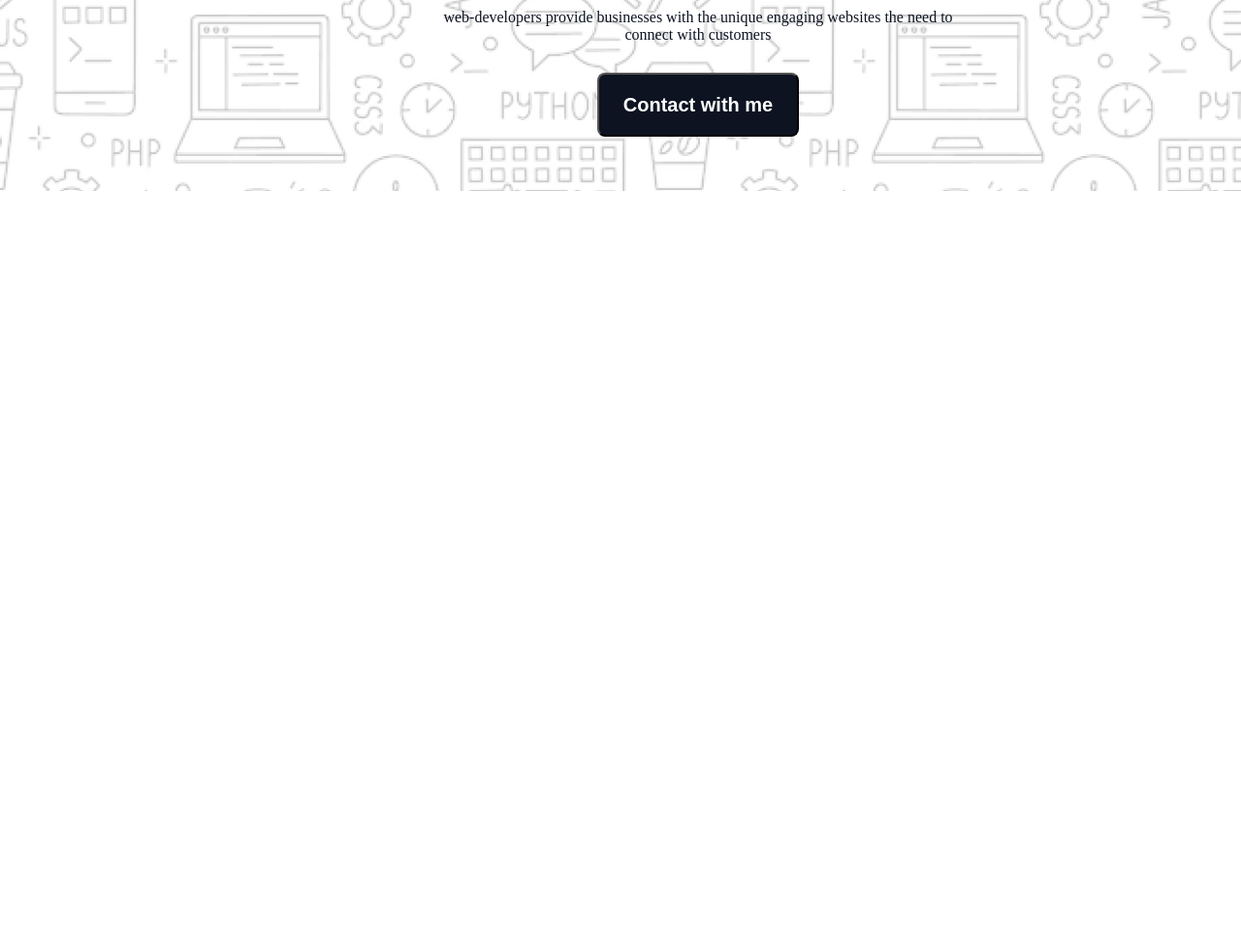
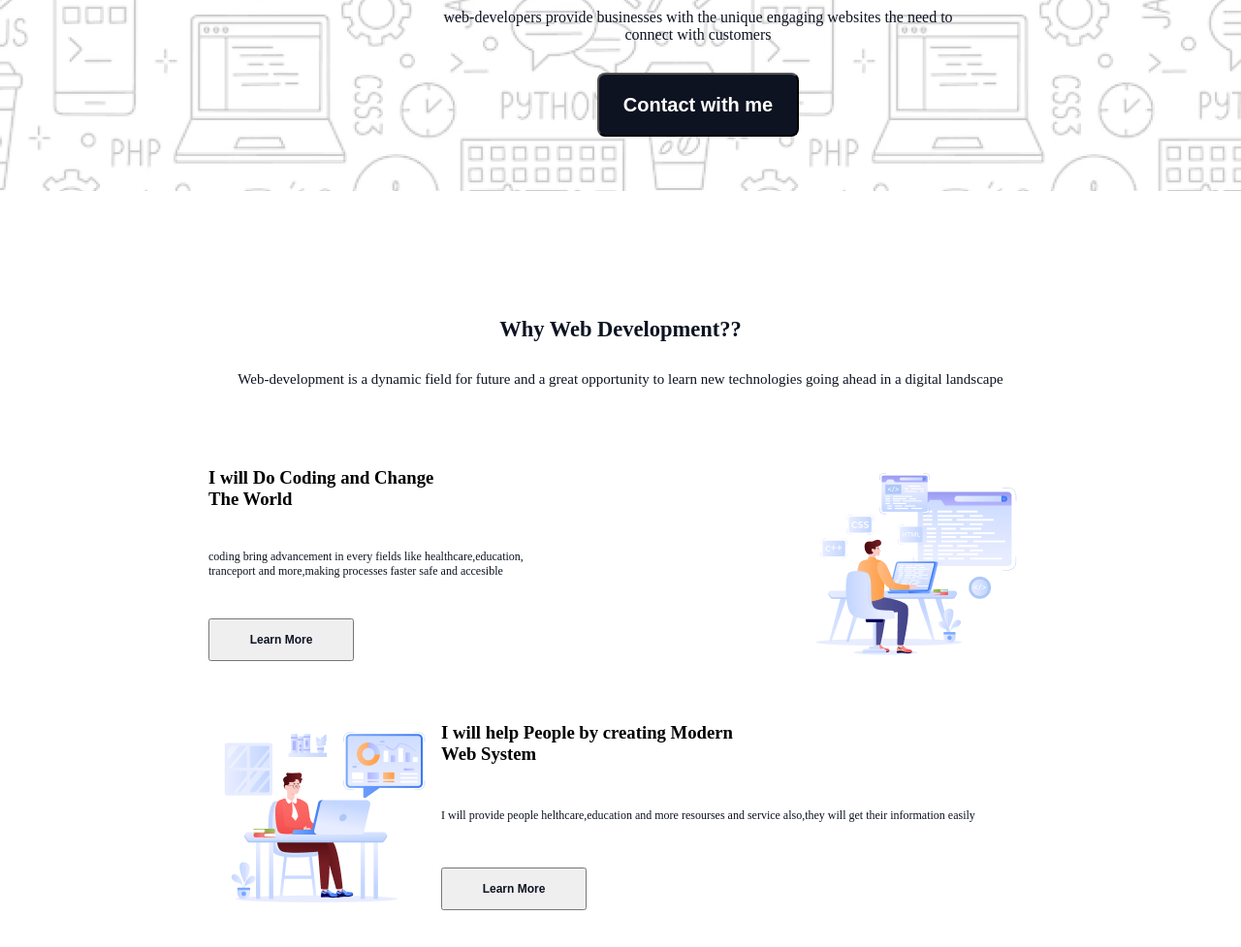
Before and after one commit to kanizfatemajoti/my-first-assignment, a plain HTML site: page index.html in a window 1280 px wide. Shown: the part 595-1572 px from the top of the page at 97% size. Before the commit the page ends 800 px from the top, so only its background shows below. Drawn offline with Linux system fonts and the light colour scheme.

Commit message:
added why web development

```diff
--- a/index.html
+++ b/index.html
@@ -23,3 +23,39 @@
            </div>
         </div>
       </header>
+      <main>
+        <section class="why-web-development text-center">
+            <div class="why-web-dev-heading heading-color paragraph-color">
+                <h1>
+                    Why Web Development??
+                </h1>
+                <p>
+                Web-development is a dynamic field for future and a great opportunity to learn new technologies going ahead in a digital landscape
+                </p>
+
+            </div>
+            <div class="cart-container text-center">
+                <div class="cart-content">
+                     <h3>I will Do Coding and Change <br>The World</h3>
+                     <p>coding bring advancement in every fields like healthcare,education,<br>tranceport and more,making processes faster safe and accesible</p>
+                     <button>Learn More</button>
+                </div>
+                <div class="cart1-img">
+                    <img src="./assets/Group 4.png" alt="">
+                </div>
+            </div>
+            <div class="cart-container text-center">
+                <div class="cart2-img">
+                    <img src="./assets/Group 3.png" alt="">
+                </div>
+                <div class="cart-content">
+                     <h3>I will help People by creating Modern <br>Web System</h3>
+                     <p>I will provide people helthcare,education and more resourses and service also,they will get their information easily</p>
+                     <button>Learn More</button>
+                </div>
+
+            </div>
+         </section>
+      </main>
+
+</body>
--- a/styles/style.css
+++ b/styles/style.css
@@ -86,3 +86,53 @@ font-size: 20px;
 font-weight: 600;
 margin-top: 30px;
 }
+/* why web development style start */
+.why-web-development{
+    width: 1140px;
+    height:800px;
+    margin: 0 auto;
+    margin-top: 100px;
+   }
+   .why-web-dev-heading{
+    width:852px;
+    height:115px;
+    margin: 0 auto;
+    margin-top:130px;
+   }
+   .why-web-dev-heading>p{
+       margin-top: 30px;
+   }
+   .cart-container{
+       width: 850px;
+       height: 240px;
+       margin:0 auto;
+       margin-top:20px;
+       display: flex;
+   }
+   .cart-content{
+       text-align: left;
+       display: flex;
+       flex-direction: column;
+       justify-content: space-around;
+
+   }
+   .cart-content>h1{
+       color: rgb(13, 19, 33);
+       font-size: 54px;
+       font-weight: 800;
+       }
+   .cart-content>p{
+       color: rgb(13, 19, 33);
+       font-size: 12px;
+       font-weight: 400;
+   }
+   .cart-content>button{
+       height:44px;
+       width:150px;
+       color: rgb(13, 19, 33);
+       font-size:12px;
+       font-weight: 600;
+   }
+   .cart1-img{
+       margin-left: auto;
+   }
```
